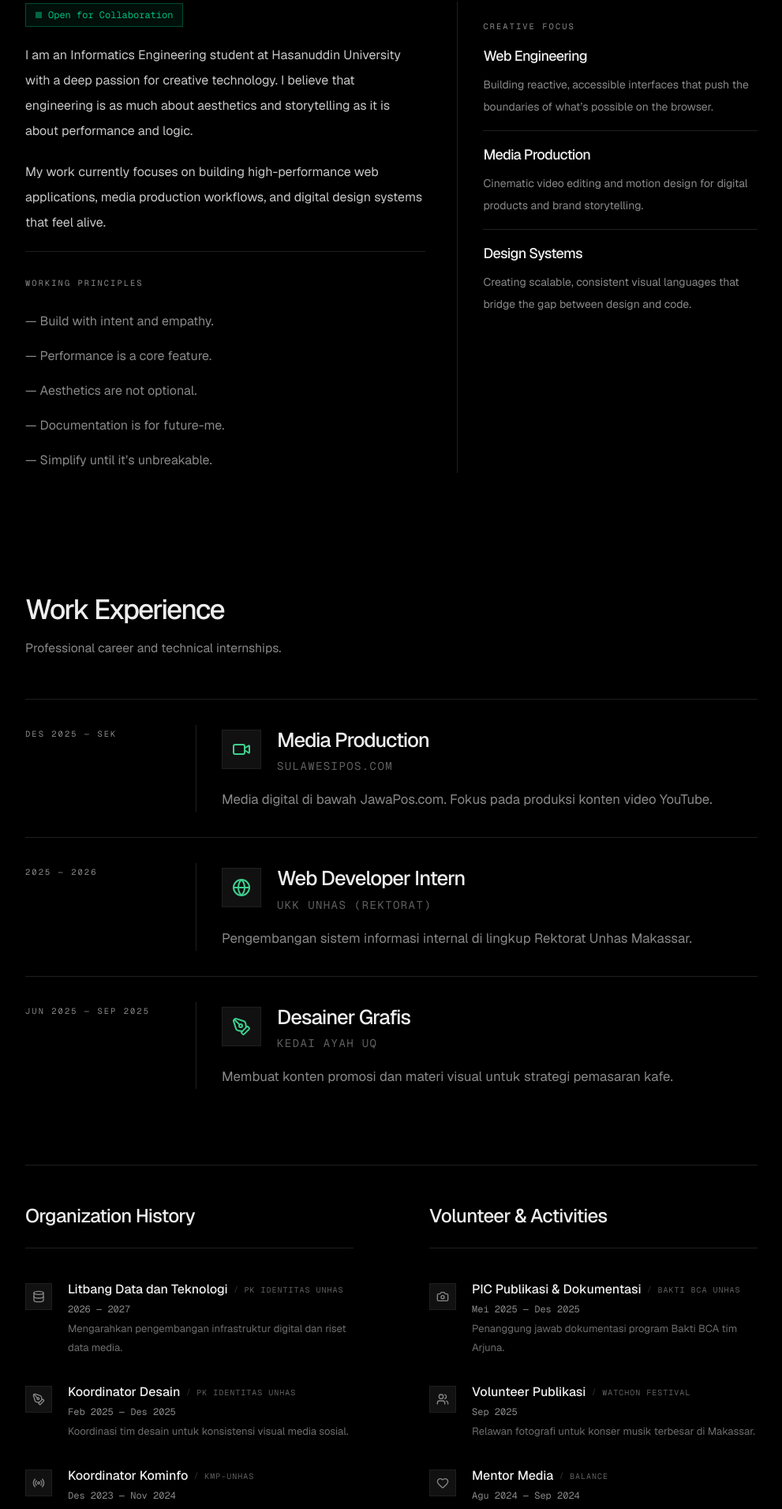
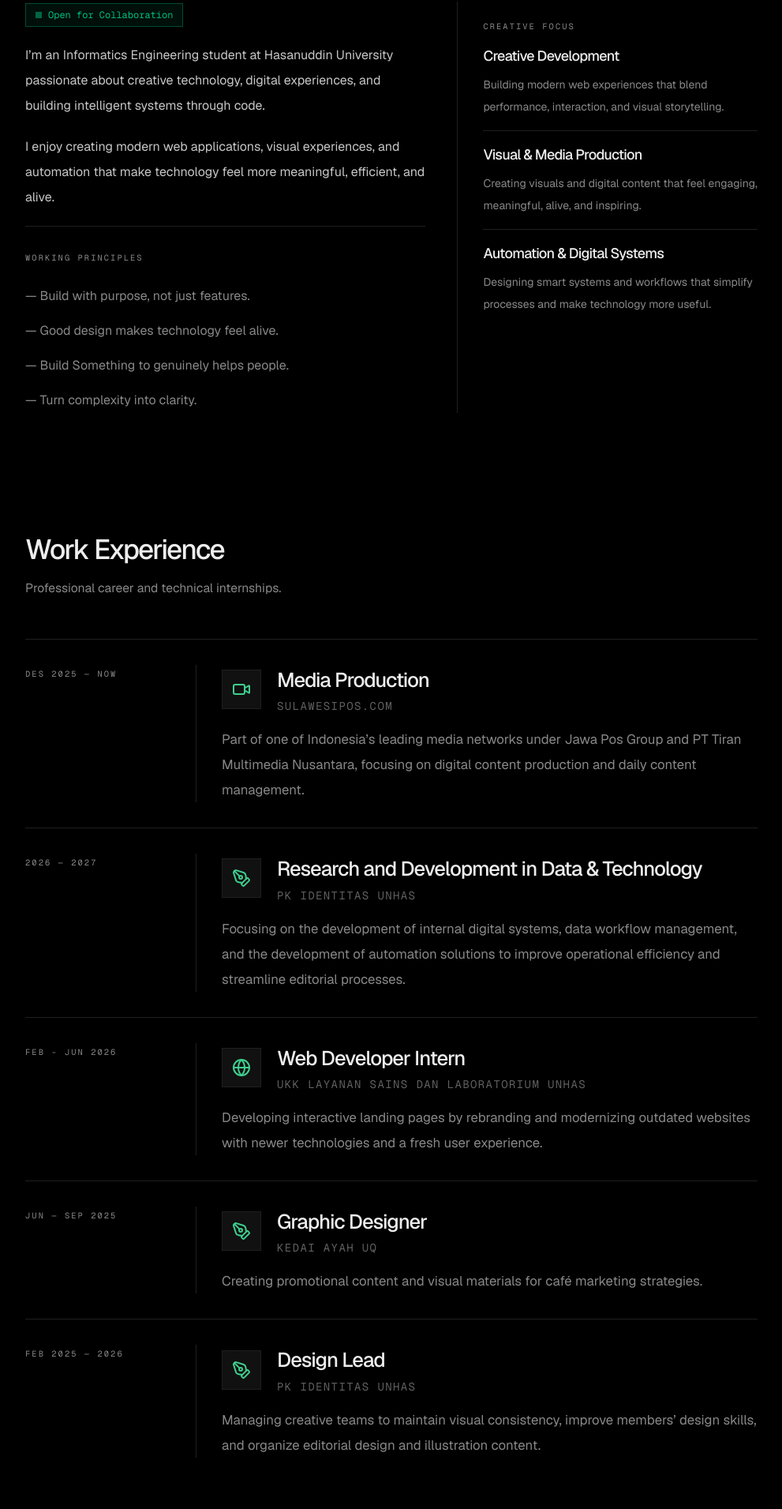
Before and after one commit to Adrianbahri/adrian-portfolio, a Next.js app: page / in a window 1280 px wide. Shown: the part 2007-3918 px from the top of the page at 79% size, without its empty margins (144-1135 px from the left). Built offline with nearby package versions, Linux system fonts and the light colour scheme.

Commit message:
fix: restore volunteerData export to resolve build error

```diff
--- a/src/components/About.tsx
+++ b/src/components/About.tsx
@@ -26,13 +26,9 @@ export default function About() {
                 Open for Collaboration
               </div>
               <p>
-                I am an Informatics Engineering student at Hasanuddin University with a deep passion for
-                creative technology. I believe that engineering is as much about aesthetics and
-                storytelling as it is about performance and logic.
-              </p>
+                I’m an Informatics Engineering student at Hasanuddin University passionate about creative technology, digital experiences, and building intelligent systems through code.</p>
               <p>
-                My work currently focuses on building high-performance web applications,
-                media production workflows, and digital design systems that feel alive.
+                I enjoy creating modern web applications, visual experiences, and automation that make technology feel more meaningful, efficient, and alive.
               </p>
 
               <div className="space-y-4 border-t border-border/60 pt-6">
--- a/src/data/about.ts
+++ b/src/data/about.ts
@@ -1,23 +1,22 @@
 export const aboutData = {
   principles: [
-    "Build with intent and empathy.",
-    "Performance is a core feature.",
-    "Aesthetics are not optional.",
-    "Documentation is for future-me.",
-    "Simplify until it’s unbreakable."
+    "Build with purpose, not just features.",
+    "Good design makes technology feel alive.",
+    "Build Something to genuinely helps people.",
+    "Turn complexity into clarity."
   ],
   focus: [
     {
-      title: "Web Engineering",
-      desc: "Building reactive, accessible interfaces that push the boundaries of what’s possible on the browser."
+      title: "Creative Development",
+      desc: "Building modern web experiences that blend performance, interaction, and visual storytelling."
     },
     {
-      title: "Media Production",
-      desc: "Cinematic video editing and motion design for digital products and brand storytelling."
+      title: "Visual & Media Production",
+      desc: "Creating visuals and digital content that feel engaging, meaningful, alive, and inspiring."
     },
     {
-      title: "Design Systems",
-      desc: "Creating scalable, consistent visual languages that bridge the gap between design and code."
+      title: "Automation & Digital Systems",
+      desc: "Designing smart systems and workflows that simplify processes and make technology more useful."
     }
   ]
 };
--- a/src/data/experience.ts
+++ b/src/data/experience.ts
@@ -2,72 +2,72 @@ import { Code2, Terminal, PenTool, Video, Camera, Users, Radio, Database, Globe,
 
 export const workData = [
   {
-    year: "Des 2025 — Sek",
+    year: "Des 2025 — Now",
     role: "Media Production",
     company: "SulawesiPos.com",
-    desc: "Media digital di bawah JawaPos.com. Fokus pada produksi konten video YouTube.",
+    desc: "Part of one of Indonesia’s leading media networks under Jawa Pos Group and PT Tiran Multimedia Nusantara, focusing on digital content production and daily content management.",
     icon: Video
   },
   {
-    year: "2025 — 2026",
+    year: "2026 — 2027",
+    role: "Research and Development in Data & Technology",
+    company: "PK identitas Unhas",
+    desc: "Focusing on the development of internal digital systems, data workflow management, and the development of automation solutions to improve operational efficiency and streamline editorial processes.",
+    icon: PenTool
+  },
+  {
+    year: "Feb - Jun 2026",
     role: "Web Developer Intern",
-    company: "UKK Unhas (Rektorat)",
-    desc: "Pengembangan sistem informasi internal di lingkup Rektorat Unhas Makassar.",
+    company: "UKK Layanan Sains dan Laboratorium Unhas",
+    desc: "Developing interactive landing pages by rebranding and modernizing outdated websites with newer technologies and a fresh user experience.",
     icon: Globe
   },
   {
-    year: "Jun 2025 — Sep 2025",
-    role: "Desainer Grafis",
+    year: "Jun — Sep 2025",
+    role: "Graphic Designer",
     company: "Kedai Ayah UQ",
-    desc: "Membuat konten promosi dan materi visual untuk strategi pemasaran kafe.",
+    desc: "Creating promotional content and visual materials for café marketing strategies.",
     icon: PenTool
-  }
+  },
+  {
+    year: "Feb 2025 — 2026",
+    role: "Design Lead",
+    company: "PK identitas Unhas",
+    desc: "Managing creative teams to maintain visual consistency, improve members’ design skills, and organize editorial design and illustration content.",
+    icon: PenTool
+  },
 ];
 
 export const organizationData = [
   {
-    year: "2026 — 2027",
-    role: "Litbang Data dan Teknologi",
-    company: "PK identitas Unhas",
-    desc: "Mengarahkan pengembangan infrastruktur digital dan riset data media.",
-    icon: Database
+    year: "Aug 2025 — Dec 2025",
+    role: "Event Chairman",
+    company: "51st PK Identitas Anniversary",
+    desc: "Led the organization of the 51st PK Identitas anniversary celebration, managing multiple sub-events, coordinating teams, and securing sponsorship partnerships.",
+    icon: Users
   },
   {
-    year: "Feb 2025 — Des 2025",
-    role: "Koordinator Desain",
-    company: "PK Identitas Unhas",
-    desc: "Koordinasi tim desain untuk konsistensi visual media sosial.",
-    icon: PenTool
-  },
-  {
-    year: "Des 2023 — Nov 2024",
-    role: "Koordinator Kominfo",
-    company: "KMP-UNHAS",
-    desc: "Penghubung internal-eksternal dan pengelolaan situs web organisasi.",
-    icon: Radio
+    year: "May 2025 — Dec 2025",
+    role: "Publication & Documentation Lead",
+    company: "Bakti BCA Unhas",
+    desc: "Led publication, visual documentation, and media coordination for the Bakti BCA Arjuna team.",
+    icon: Camera
   }
 ];
 
 export const volunteerData = [
   {
-    year: "Mei 2025 — Des 2025",
-    role: "PIC Publikasi & Dokumentasi",
-    company: "Bakti BCA Unhas",
-    desc: "Penanggung jawab dokumentasi program Bakti BCA tim Arjuna.",
-    icon: Camera
-  },
-  {
     year: "Sep 2025",
-    role: "Volunteer Publikasi",
+    role: "Media Volunteer",
     company: "Watchon Festival",
-    desc: "Relawan fotografi untuk konser musik terbesar di Makassar.",
+    desc: "Handled event photography and visual documentation for one of Makassar’s largest music festivals.",
     icon: Users
   },
   {
-    year: "Agu 2024 — Sep 2024",
-    role: "Mentor Media",
+    year: "Aug 2024 — Sep 2024",
+    role: "Media Mentor",
     company: "BALANCE",
-    desc: "Pendampingan tim dalam pengelolaan media acara kampus.",
+    desc: "Mentored teams in media management and digital content production for campus events.",
     icon: Heart
   }
 ];
```
